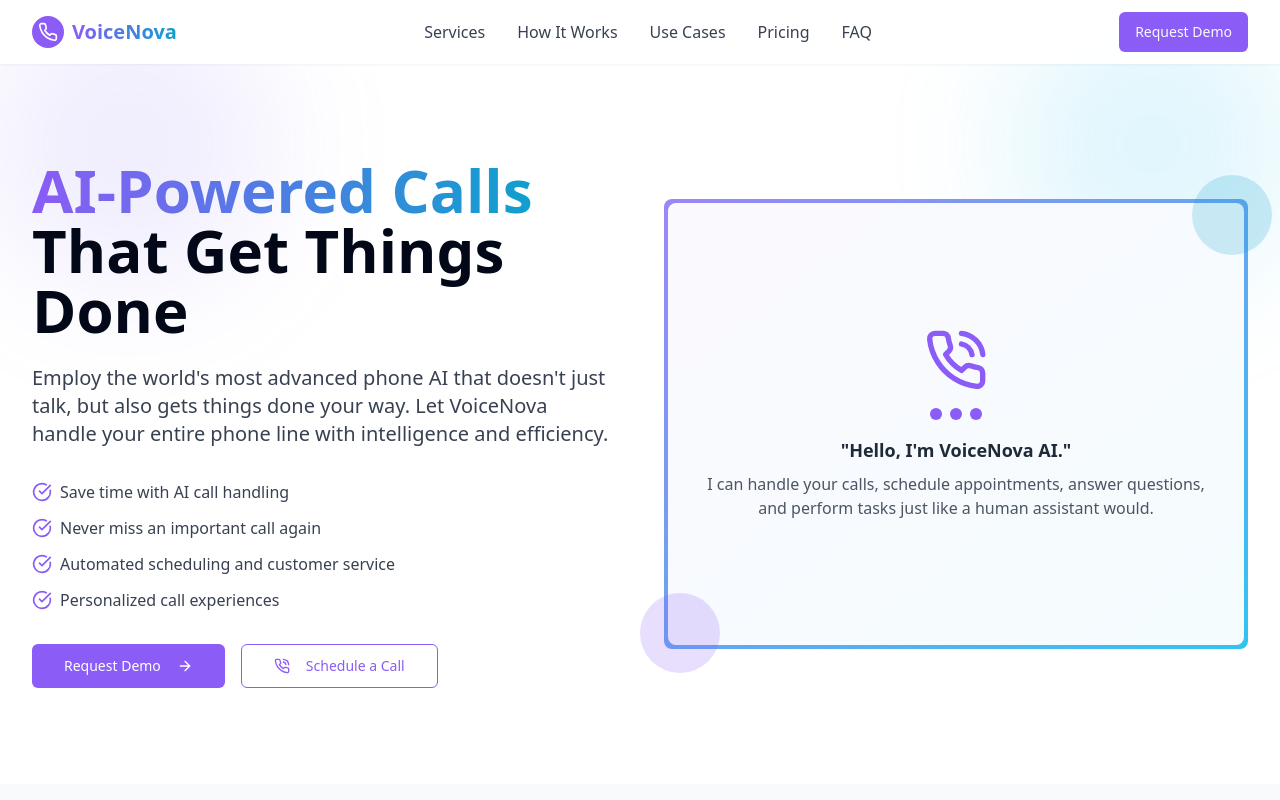
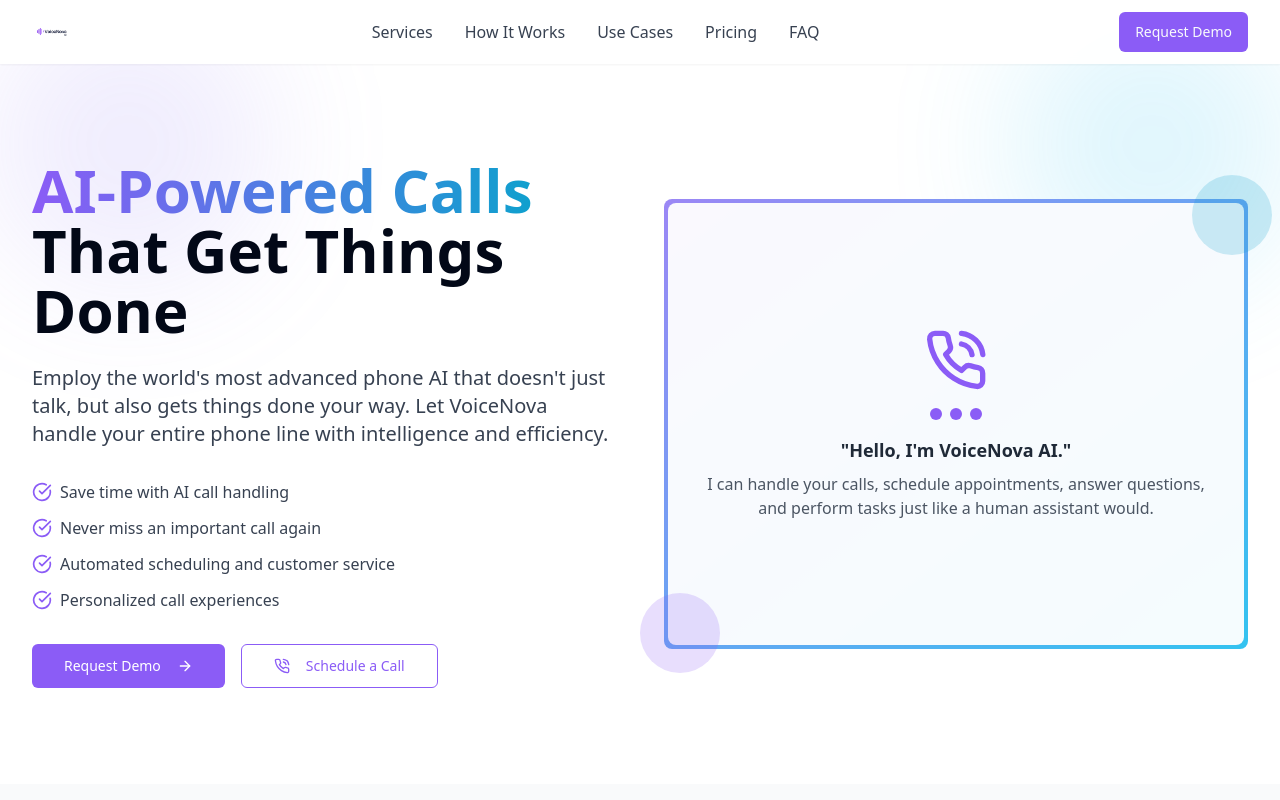
Before and after one commit to alphabir/voicenova, a React (Vite) app: page / in a window 1280 px wide. Shown: the top 800 px of the page. Built offline with nearby package versions, Linux system fonts and the light colour scheme.

Commit message:
Replace SVG with PNG
Replaced the SVG image with a PNG image.

```diff
--- a/src/components/Footer.tsx
+++ b/src/components/Footer.tsx
@@ -1,4 +1,3 @@
-
 import { Phone, Mail, Github, Twitter, Linkedin, Facebook } from "lucide-react";
 
 const Footer = () => {
@@ -11,13 +10,13 @@ const Footer = () => {
           {/* Company Info */}
           <div>
             <div className="flex items-center space-x-2 mb-6">
-              <span className="bg-voicenova-purple rounded-full p-1.5">
-                <Phone className="h-4 w-4 text-white" />
-              </span>
-              <span className="text-xl font-bold bg-gradient-to-r from-voicenova-purple to-voicenova-blue bg-clip-text text-transparent">
-                VoiceNova
-              </span>
+              <img
+                src="/lovable-uploads/68a10e6e-1444-41ea-9bd4-22a376edaa2c.png"
+                alt="VoiceNova AI Logo"
+                className="h-10 w-auto"
+              />
             </div>
+
             <p className="text-gray-400 mb-4">
               The next generation of AI-powered call handling for modern businesses.
             </p>
--- a/src/components/Navbar.tsx
+++ b/src/components/Navbar.tsx
@@ -1,4 +1,3 @@
-
 import { useState } from "react";
 import { Menu, X, Phone } from "lucide-react";
 import { Button } from "@/components/ui/button";
@@ -13,12 +12,11 @@ export const Navbar = () => {
           {/* Logo */}
           <div className="flex items-center">
             <a href="/" className="flex items-center space-x-2">
-              <span className="bg-voicenova-purple rounded-full p-1.5">
-                <Phone className="h-5 w-5 text-white" />
-              </span>
-              <span className="text-xl font-bold bg-gradient-to-r from-voicenova-purple to-voicenova-blue bg-clip-text text-transparent">
-                VoiceNova
-              </span>
+              <img
+                src="/lovable-uploads/68a10e6e-1444-41ea-9bd4-22a376edaa2c.png"
+                alt="VoiceNova AI Logo"
+                className="h-10 w-auto"
+              />
             </a>
           </div>
 
```
Also changed, not shown: public/lovable-uploads/68a10e6e-1444-41ea-9bd4-22a376edaa2c.png (added).
